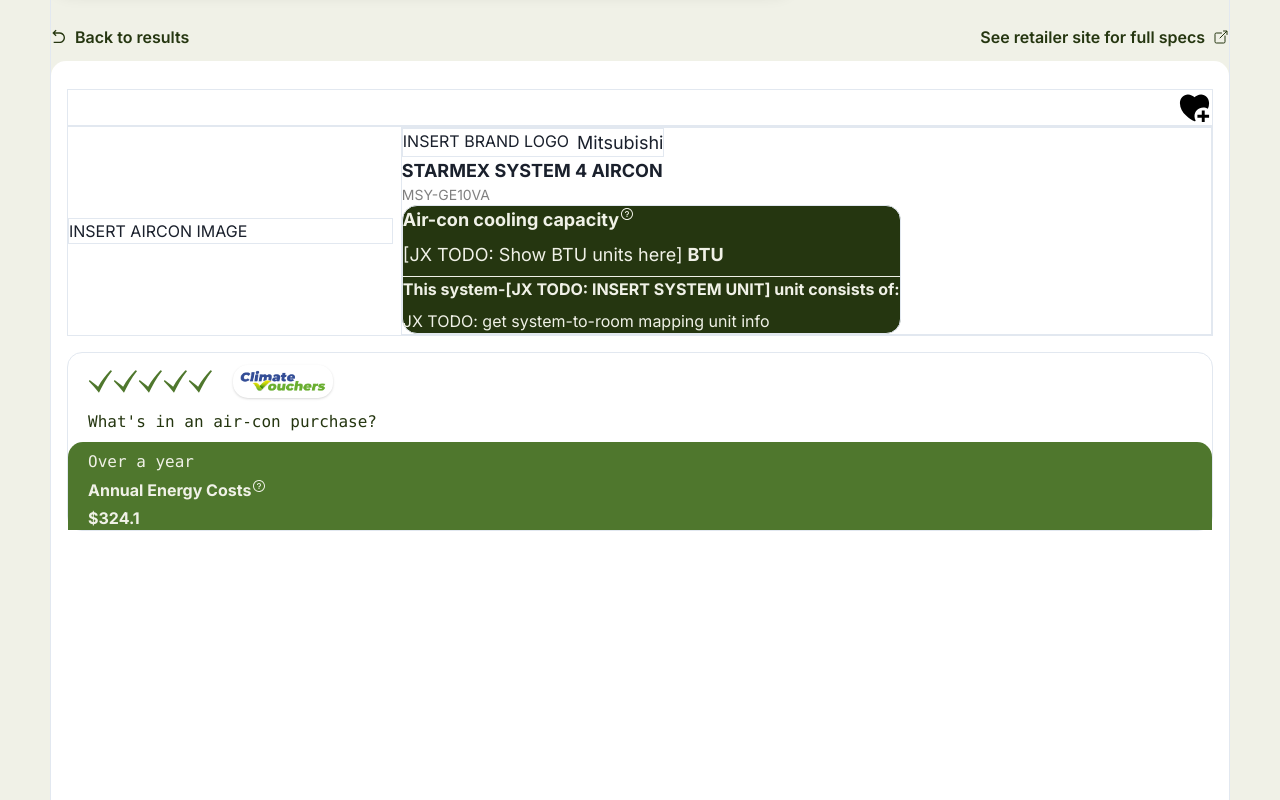
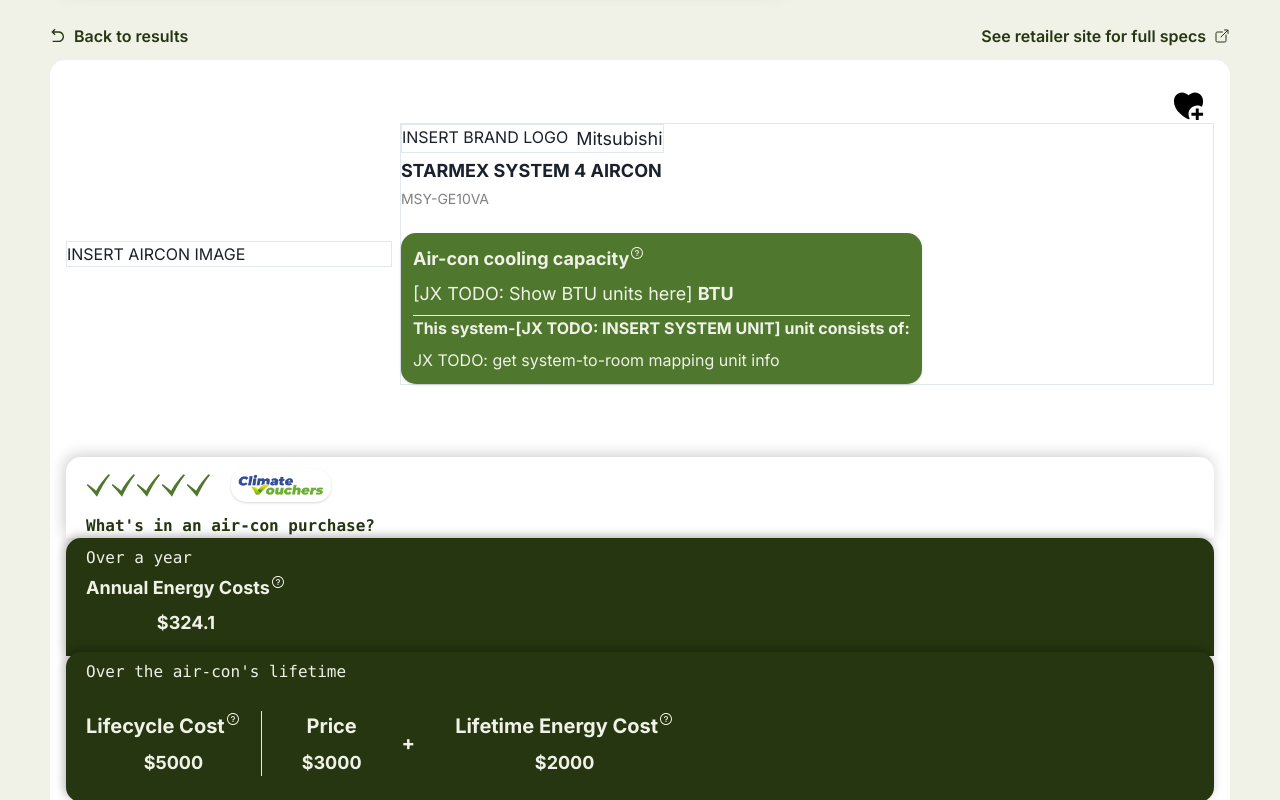
Before and after one commit to bfg-www/web, a Next.js app: page /profile/product-details/1 in a window 1280 px wide. Shown: the part 220-1020 px from the top of the page. Built offline with nearby package versions, Linux system fonts and the light colour scheme.

Commit message:
Add Product Details card + remove draft border lines

```diff
--- a/src/app/profile/product-details/[id]/page.tsx
+++ b/src/app/profile/product-details/[id]/page.tsx
@@ -6,6 +6,7 @@
   Button,
   Card,
   CardBody,
+  Divider,
   Flex,
   Grid,
   GridItem,
@@ -65,7 +66,6 @@
       gridTemplateRows={'100px 50px 1fr 2fr'}
       minHeight="100vh"
       minWidth="100vh"
-      borderWidth="1px"
     >
       <GridItem area={'personal'}>
         <HStack justifyContent="space-between">
@@ -111,17 +111,17 @@
         px={4}
         py={2}
       >
-        <Flex justifyContent="flex-end" mt={5} borderWidth="1px">
+        <Flex justifyContent="flex-end" mt={5} pr={2}>
           <HeartIcon />
         </Flex>
-        <HStack borderWidth="1px">
+        <HStack>
           <Box borderWidth="1px" width="40%">
             INSERT AIRCON IMAGE
           </Box>
           <VStack
             borderWidth="1px"
             width="100%"
-            spacing={0}
+            spacing={1}
             alignItems="flex-start"
           >
             <HStack borderWidth="1px" alignItems="flex-start">
@@ -135,10 +135,12 @@
               {product.model.toUpperCase()}
             </Text>
             <VStack
-              borderWidth="1px"
               borderRadius="15px"
-              bg="#253610"
+              bg="#4F772D"
+              boxShadow="base"
               alignItems="flex-start"
+              p={3}
+              mt={5}
             >
               <VStack alignItems="flex-start">
                 <Flex>
@@ -169,15 +171,32 @@
           </VStack>
         </HStack>
       </GridItem>
-      <GridItem area={'energy-info'} bg="white" px={4} pt={2}>
+      <GridItem
+        area={'energy-info'}
+        bg="white"
+        px={4}
+        pt={2}
+        borderBottomRadius="15px"
+      >
         <VStack
-          bg="white"
           borderRadius="15px"
           alignItems="flex-start"
           width="100%"
-          borderWidth="1px"
+          rowGap={0}
+          bg="white"
         >
-          <VStack alignItems="flex-start" width="100%" px={5} py={0} rowGap={0}>
+          <VStack
+            alignItems="flex-start"
+            width="100%"
+            height="auto"
+            px={5}
+            mt={14}
+            rowGap={0}
+            bg="white"
+            borderTopRightRadius="15px"
+            borderTopLeftRadius="15px"
+            sx={{ boxShadow: 'rgba(0, 0, 0, 0.2) -1.95px -1.95px 15px' }}
+          >
             <HStack
               spacing={5}
               width="100%"
@@ -198,78 +217,118 @@
                 </Box>
               )}
             </HStack>
-            <Text as="kbd" size="lg" color="#253610">
-              What's in an air-con purchase?
+            <Text as="kbd" fontSize="md" color="#253610">
+              <strong>What's in an air-con purchase?</strong>
             </Text>
           </VStack>
           <VStack
-            bg="#4F772D"
+            bg="#253610"
             alignSelf="flex-start"
             width="100%"
+            height="100%"
             borderTopRightRadius="15px"
             borderTopLeftRadius="15px"
             px={5}
+            pb={5}
             alignItems="flex-start"
             rowGap={1}
+            sx={{ boxShadow: 'rgba(0, 0, 0, 0.3) -1.95px -1.95px 10px' }}
           >
-            <Text as="kbd" size="lg" color="#F0F1E7" pt={2}>
+            <Text as="kbd" fontSize="md" color="#F0F1E7" pt={2}>
               Over a year
             </Text>
-            <Flex>
-              <Text as="b" size="lg" color="#F0F1E7" p={0}>
-                Annual Energy Costs
+            <VStack justifyContent="center">
+              <Flex>
+                <Text as="b" fontSize="lg" color="#F0F1E7">
+                  Annual Energy Costs
+                </Text>
+                <CustomTooltip content="To be added" color="#F0F1E7" />
+              </Flex>
+              <Text
+                width="auto"
+                as="b"
+                fontSize="lg"
+                color="#F0F1E7"
+                p={0}
+                alignSelf="center"
+              >
+                ${product.annualEnergyCost}
               </Text>
-              <CustomTooltip content="To be added" color="#F0F1E7" />
-            </Flex>
-            <Text as="b" size="lg" color="#F0F1E7" p={0}>
-              ${product.annualEnergyCost}
+            </VStack>
+          </VStack>
+          <VStack
+            bg="#253610"
+            alignSelf="flex-start"
+            width="100%"
+            height="150px"
+            borderRadius="15px"
+            px={5}
+            mt={-1}
+            alignItems="flex-start"
+            spacing={0}
+            sx={{ boxShadow: 'rgba(0, 0, 0, 0.3) -1.95px -1.95px 10px' }}
+          >
+            <Text as="kbd" fontSize="md" color="#F0F1E7" pt={2}>
+              Over the air-con's lifetime
             </Text>
+            <HStack spacing={10} width="100%" height="100%">
+              <VStack borderRightWidth={1}>
+                <Flex mr={5}>
+                  <Text as="b" fontSize="xl" color="#F0F1E7">
+                    Lifecycle Cost
+                  </Text>
+                  <CustomTooltip content="To be added" color="#F0F1E7" />
+                </Flex>
+                <Text
+                  width="auto"
+                  as="b"
+                  fontSize="lg"
+                  color="#F0F1E7"
+                  alignSelf="center"
+                >
+                  ${product.lifecycleCost}
+                </Text>
+              </VStack>
+              <VStack>
+                <Text as="b" fontSize="xl" color="#F0F1E7">
+                  Price
+                </Text>
+                <Text
+                  width="auto"
+                  as="b"
+                  fontSize="lg"
+                  color="#F0F1E7"
+                  p={0}
+                  alignSelf="center"
+                >
+                  ${product.price}
+                </Text>
+              </VStack>
+              <Text as="b" fontSize="xl" color="#F0F1E7">
+                +
+              </Text>
+              <VStack>
+                <Flex>
+                  <Text as="b" fontSize="xl" color="#F0F1E7" p={0}>
+                    Lifetime Energy Cost
+                  </Text>
+                  <CustomTooltip content="To be added" color="#F0F1E7" />
+                </Flex>
+                <Text
+                  width="auto"
+                  as="b"
+                  fontSize="lg"
+                  color="#F0F1E7"
+                  p={0}
+                  alignSelf="center"
+                >
+                  ${product.lifespanEnergyCost}
+                </Text>
+              </VStack>
+            </HStack>
           </VStack>
         </VStack>
       </GridItem>
     </Grid>
   )
 }
-
-{
-  /* <HStack alignSelf="flex-start" spacing="150px" borderWidth="1px">
-            <VStack>
-              <Text as="b" fontSize="lg">
-                Price
-              </Text>
-              <Text fontSize="lg">${product.price}</Text>
-            </VStack>
-            <VStack>
-              <Flex>
-                <Text as="b" fontSize="lg">
-                  Lifecycle cost
-                </Text>
-                <CustomTooltip content="To be added" color="#253610" />
-              </Flex>
-              <Text fontSize="lg">${product.lifecycleCost}</Text>
-            </VStack>
-            <VStack>
-              <Flex>
-                <Text as="b" fontSize="lg">
-                  Annual energy cost
-                </Text>
-                <CustomTooltip content="To be added" color="#253610" />
-              </Flex>
-              <Text fontSize="lg">${product.annualEnergyCost}</Text>
-            </VStack>
-          </HStack>
-          <HStack alignSelf="flex-start" borderWidth="1px" spacing={5}>
-            <HStack spacing={0}>
-              {generateTickIcons(Number(product.greenTicks))}
-            </HStack>
-            {isClimateVoucherEligible && (
-              <Box width="100px" borderRadius="15px" boxShadow="base">
-                <Image
-                  src={climateVoucherLogo}
-                  alt="Logo of government-issued climate vouchers"
-                  width={100}
-                />
-              </Box>
-            )}
-          </HStack> */
-}
```
